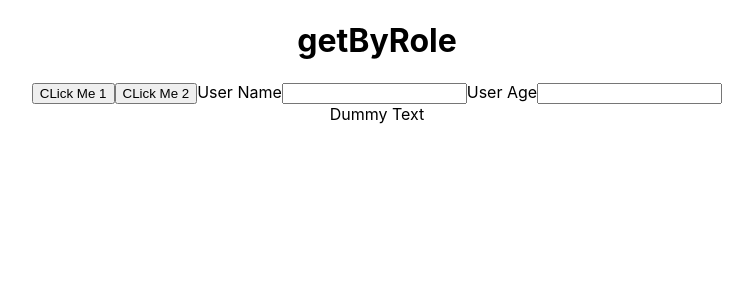
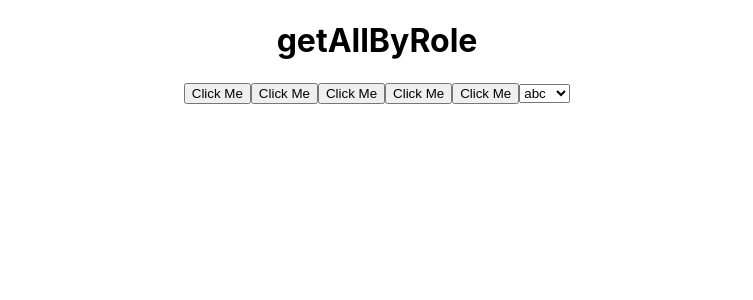
Before and after one commit to Faizanulghani/react-testing, a React (Create React App) app: page / in a window 1280 px wide. Shown: the top 300 px of the page, without its empty margins (263-1016 px from the left). Built offline with nearby package versions, Linux system fonts and the light colour scheme.

Commit message:
getAllByRole

```diff
--- a/src/App.js
+++ b/src/App.js
@@ -3,14 +3,17 @@ import "./App.css";
 function App() {
   return (
     <div className="App">
-      <h1>getByRole</h1>
-      <button>CLick Me 1</button>
-      <button>CLick Me 2</button>
-      <label htmlFor="user">User Name</label>
-      <input type="text" id="user" />
-      <label htmlFor="age">User Age</label>
-      <input type="text" id="age" />
-      <div role="dummy">Dummy Text</div>
+      <h1>getAllByRole</h1>
+      <button>Click Me</button>
+      <button>Click Me</button>
+      <button>Click Me</button>
+      <button>Click Me</button>
+      <button>Click Me</button>
+      <select>
+        <option value="abc">abc</option>
+        <option value="abc1">abc1</option>
+        <option value="abc2">abc2</option>
+      </select>
     </div>
   );
 }
```
Also changed, not shown: 1 other file (tests, documents, lock files or other folders).
